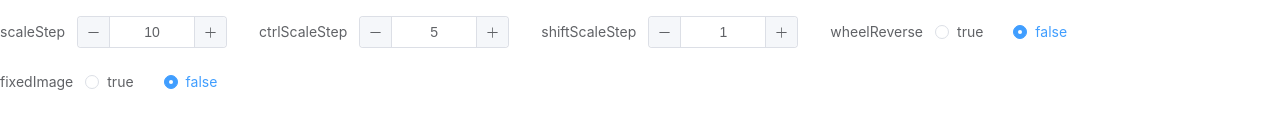
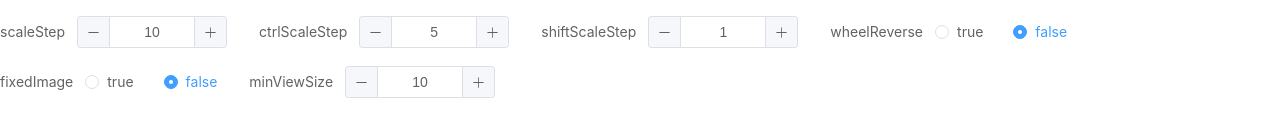
Before and after one commit to xiangheng08/vue-select-avatar, a Vue app: page / in a window 1280 px wide. Both pictures are taken after a click on the button "配置". Shown: the part 516-652 px from the top of the page. Built offline with nearby package versions, Linux system fonts and the light colour scheme; the HTML template or start-up script is replaced by a standard one.

Commit message:
fix(hooks): 修复图片回正逻辑并添加最小视图尺寸设置
- 修复了 useCheckImageBack 钩子中的图片回正逻辑，修改了判断条件
- 在 Test1 组件中添加了 minViewSize 设置项，用于设置最小视图尺寸

```diff
--- a/lib/hooks.ts
+++ b/lib/hooks.ts
@@ -113,7 +113,7 @@ export const useCheckImageBack = (options: HookOptions) => {
 
   // 检查图片是否需要回正位置
   const checkImageBack = (transition = true) => {
-    if (!info.value || !props.fixedImage) return
+    if (!info.value || props.fixedImage) return
 
     const imageWidth = pos.imageWidth * pos.imageScale
     const imageHeight = pos.imageHeight * pos.imageScale
--- a/src/components/Test1.vue
+++ b/src/components/Test1.vue
@@ -102,6 +102,9 @@ const handleCropper = async () => {
             <el-radio :value="false">false</el-radio>
           </el-radio-group>
         </el-form-item>
+        <el-form-item label="minViewSize">
+          <el-input-number v-model="viewportProps.minViewSize" :min="0" />
+        </el-form-item>
       </el-form>
     </el-collapse-item>
   </el-collapse>
```
